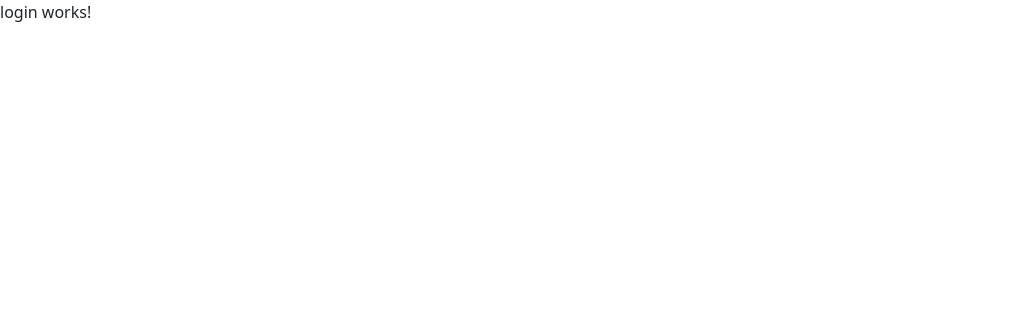
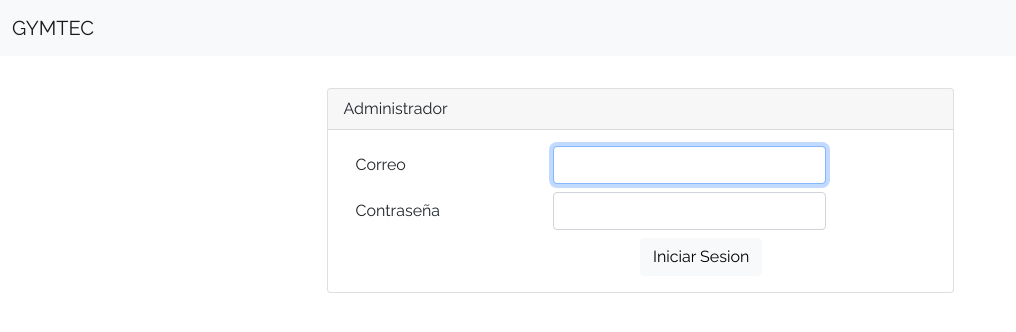
Before and after one commit to jonathanGarciaUgalde/GymTEC, an Angular app in the folder web/: page /admin in a window 1280 px wide. Shown: the top 332 px of the page, without its empty margins (0-1016 px from the left). Built offline with nearby package versions, Linux system fonts and the light colour scheme.

Commit message:
Add login
Add login

```diff
--- a/web/package.json
+++ b/web/package.json
@@ -19,6 +19,7 @@
     "@angular/platform-browser": "~11.2.13",
     "@angular/platform-browser-dynamic": "~11.2.13",
     "@angular/router": "~11.2.13",
+    "@ng-bootstrap/ng-bootstrap": "^9.1.3",
     "bootstrap": "^5.0.1",
     "jquery": "^3.6.0",
     "popper.js": "^1.16.1",
--- a/web/src/app/app.module.ts
+++ b/web/src/app/app.module.ts
@@ -1,5 +1,8 @@
 import { NgModule } from '@angular/core';
 import { BrowserModule } from '@angular/platform-browser';
+
+import {FormsModule} from '@angular/forms';
+import {NgbModule} from '@ng-bootstrap/ng-bootstrap';
 
 import { AppRoutingModule } from './app-routing.module';
 import { AppComponent } from './app.component';
@@ -36,7 +39,8 @@ import { CalendarioComponent } from './componentes/admin/calendario/calendario.c
   ],
   imports: [
     BrowserModule,
-    AppRoutingModule
+    AppRoutingModule,
+    FormsModule
   ],
   providers: [],
   bootstrap: [AppComponent]
--- a/web/src/app/componentes/admin/login/login.component.css
+++ b/web/src/app/componentes/admin/login/login.component.css
@@ -0,0 +1,46 @@
+@import url(https://fonts.googleapis.com/css?family=Raleway:300,400,600);
+
+
+body{
+    margin: 0;
+    font-size: .9rem;
+    font-weight: 400;
+    line-height: 1.6;
+    color: #212529;
+    text-align: left;
+    background-color: #f5f8fa;
+}
+
+.navbar-laravel
+{
+    box-shadow: 0 2px 4px rgba(0,0,0,.04);
+}
+
+.navbar-brand , .nav-link, .my-form, .login-form
+{
+    font-family: Raleway, sans-serif;
+}
+
+.my-form
+{
+    padding-top: 1.5rem;
+    padding-bottom: 1.5rem;
+}
+
+.my-form .row
+{
+    margin-left: 0;
+    margin-right: 0;
+}
+
+.login-form
+{
+    padding-top: 2rem;
+    padding-bottom: 2rem;
+}
+
+.login-form .row
+{
+    margin-left: 0;
+    margin-right: 0;
+}
--- a/web/src/app/componentes/admin/login/login.component.html
+++ b/web/src/app/componentes/admin/login/login.component.html
@@ -1 +1,42 @@
-<p>login works!</p>
+<nav class="navbar navbar-expand-lg navbar-light bg-light">
+    <div class="container-fluid">
+        <a class="navbar-brand" routerLink="/admin">GYMTEC</a>
+        <button class="navbar-toggler" type="button" data-bs-toggle="collapse" data-bs-target="#navbarSupportedContent" aria-controls="navbarSupportedContent" aria-expanded="false" aria-label="Toggle navigation">
+            <span class="navbar-toggler-icon"></span>
+        </button>
+    </div>
+</nav>
+
+
+<div class="login-form">
+    <div class="container">
+        <div class="row justify-content-center">
+            <div class="col-md-7">
+                <div class="card">
+                    <div class="card-header">Administrador</div>
+                    <div class="card-body">
+                            <div class="form-group row">
+                                <label for="email_address" class="col-md-4 col-form-label">Correo</label>
+                                <div class="col-md-6">
+                                    <input type="text" id="email_address" class="form-control" name="email-address" required autofocus [(ngModel)]="this.datosUsuario.Email">
+                                </div>
+                            </div>
+
+                            <div class="form-group row mt-2">
+                                <label for="password" class="col-md-4 col-form-label text-md-right">Contraseña</label>
+                                <div class="col-md-6 ">
+                                    <input type="password" id="password" class="form-control" name="password" required [(ngModel)]="this.datosUsuario.Password">
+                                </div>
+                            </div>
+                            <div class="col-md-3 offset-md-6 mt-2">
+                                <button type="submit" class="btn btn-light" (click)="verificarCredenciales()">
+                                    Iniciar Sesion
+                                </button>
+                            </div>
+                </div>
+            </div>
+        </div>
+    </div>
+    </div>
+
+</div>
--- a/web/src/app/componentes/admin/login/login.component.ts
+++ b/web/src/app/componentes/admin/login/login.component.ts
@@ -9,7 +9,18 @@ export class LoginComponent implements OnInit {
 
   constructor() { }
 
+  public datosUsuario = {
+    Email:null,
+    Password:null
+  }
+
   ngOnInit(): void {
   }
 
+
+    verificarCredenciales():void{
+
+
+  }
+
 }
```
Also changed, not shown: 1 other file (tests, documents, lock files or other folders).
